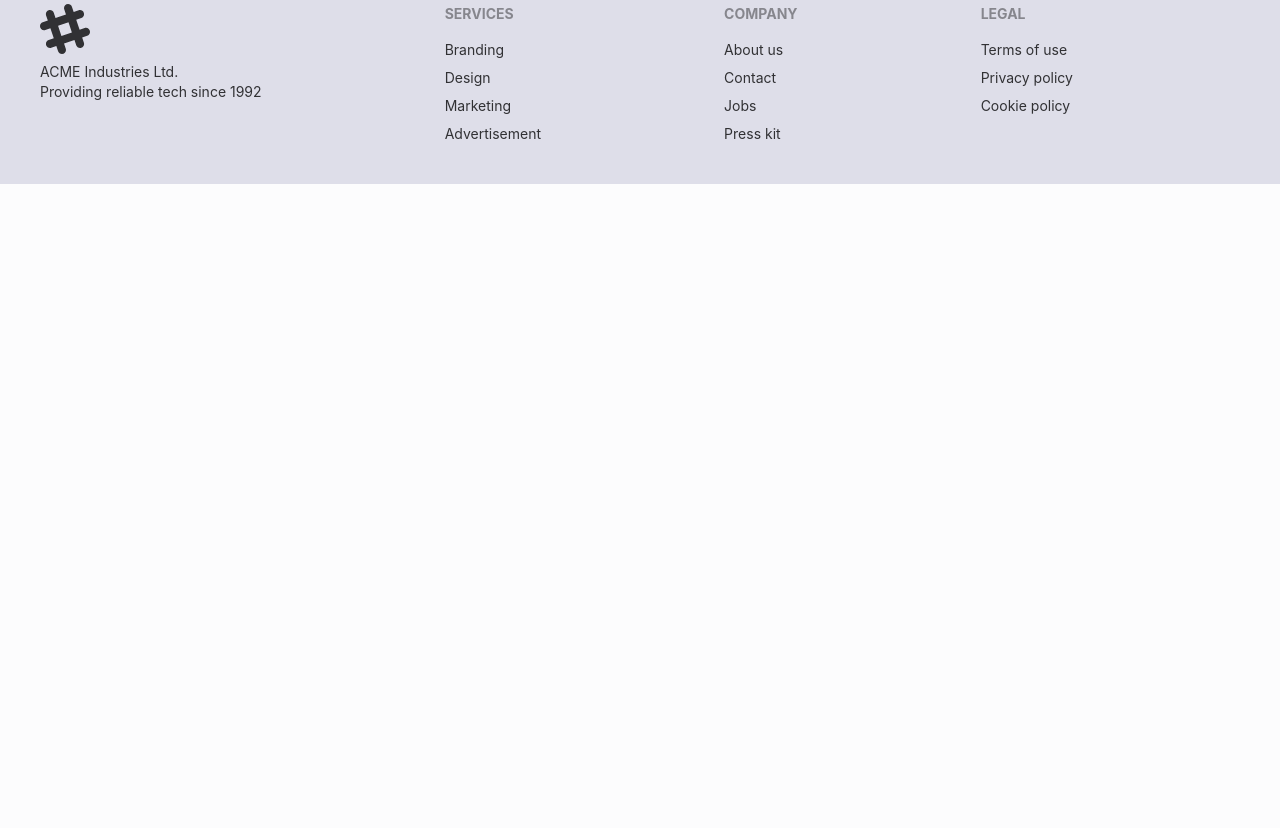
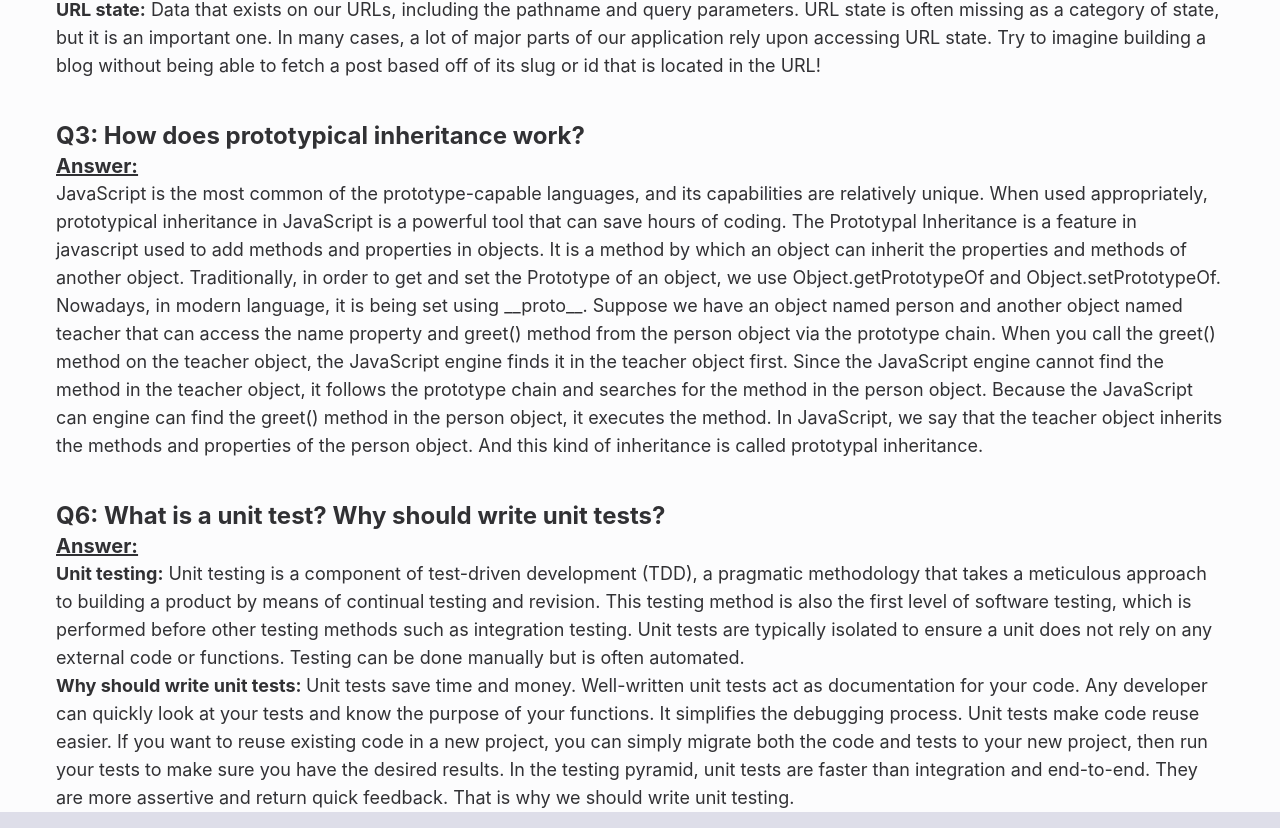
Before and after one commit to rayhan1650/parts-manufacturer-client, a React (Create React App) app: page /blogs in a window 1280 px wide. Shown: the part 632-1460 px from the top of the page. Before the commit the page ends 816 px from the top, so only its background shows below. Built offline with nearby package versions, Linux system fonts and the light colour scheme; no server answers.

Commit message:
dynamic value added to part & some blog added

```diff
--- a/public/index.html
+++ b/public/index.html
@@ -24,7 +24,7 @@
       work correctly both with client-side routing and a non-root public URL.
       Learn how to configure a non-root public URL by running `npm run build`.
     -->
-    <title>React App</title>
+    <title>Car Parts</title>
   </head>
   <body>
     <noscript>You need to enable JavaScript to run this app.</noscript>
--- a/src/Pages/Blogs/Blogs.js
+++ b/src/Pages/Blogs/Blogs.js
@@ -2,8 +2,11 @@ import React from "react";
 
 const Blogs = () => {
   return (
-    <div>
-      <h2>Blogs</h2>
+    <div className="px-14">
+      <h2 className="font-bold text-2xl mt-10">
+        Q1: How will you improve the performance of a React Application?
+      </h2>
+      <h4 className="font-bold text-xl underline ">Answer:</h4>
       <ol className="text-lg">
         <li>1. We should keep component state local where necessary.</li>
         <li>
@@ -24,7 +27,7 @@ const Blogs = () => {
         </li>
       </ol>
 
-      <h2 className="font-bold text-2xl">
+      <h2 className="font-bold text-2xl mt-10">
         Q2: What are the different ways to manage a state in a React
         application?
       </h2>
@@ -54,6 +57,58 @@ const Blogs = () => {
         building a blog without being able to fetch a post based off of its slug
         or id that is located in the URL!
       </p>
+
+      <h2 className="font-bold text-2xl mt-10">
+        Q3: How does prototypical inheritance work?
+      </h2>
+      <h4 className="font-bold text-xl underline ">Answer:</h4>
+      <p className="text-lg">
+        JavaScript is the most common of the prototype-capable languages, and
+        its capabilities are relatively unique. When used appropriately,
+        prototypical inheritance in JavaScript is a powerful tool that can save
+        hours of coding. The Prototypal Inheritance is a feature in javascript
+        used to add methods and properties in objects. It is a method by which
+        an object can inherit the properties and methods of another object.
+        Traditionally, in order to get and set the Prototype of an object, we
+        use Object.getPrototypeOf and Object.setPrototypeOf. Nowadays, in modern
+        language, it is being set using __proto__. Suppose we have an object
+        named person and another object named teacher that can access the name
+        property and greet() method from the person object via the prototype
+        chain. When you call the greet() method on the teacher object, the
+        JavaScript engine finds it in the teacher object first. Since the
+        JavaScript engine cannot find the method in the teacher object, it
+        follows the prototype chain and searches for the method in the person
+        object. Because the JavaScript can engine can find the greet() method in
+        the person object, it executes the method. In JavaScript, we say that
+        the teacher object inherits the methods and properties of the person
+        object. And this kind of inheritance is called prototypal inheritance.
+      </p>
+
+      <h2 className="font-bold text-2xl mt-10">
+        Q6: What is a unit test? Why should write unit tests?
+      </h2>
+      <h4 className="font-bold text-xl underline ">Answer:</h4>
+      <p className="text-lg">
+        <strong>Unit testing:</strong> Unit testing is a component of
+        test-driven development (TDD), a pragmatic methodology that takes a
+        meticulous approach to building a product by means of continual testing
+        and revision. This testing method is also the first level of software
+        testing, which is performed before other testing methods such as
+        integration testing. Unit tests are typically isolated to ensure a unit
+        does not rely on any external code or functions. Testing can be done
+        manually but is often automated.
+        <br />
+        <strong>Why should write unit tests: </strong>Unit tests save time and
+        money. Well-written unit tests act as documentation for your code. Any
+        developer can quickly look at your tests and know the purpose of your
+        functions. It simplifies the debugging process. Unit tests make code
+        reuse easier. If you want to reuse existing code in a new project, you
+        can simply migrate both the code and tests to your new project, then run
+        your tests to make sure you have the desired results. In the testing
+        pyramid, unit tests are faster than integration and end-to-end. They are
+        more assertive and return quick feedback. That is why we should write
+        unit testing.
+      </p>
     </div>
   );
 };
--- a/src/Pages/Home/Banner/Banner.js
+++ b/src/Pages/Home/Banner/Banner.js
@@ -13,7 +13,7 @@ const Banner = () => {
           </p>
           <button className="btn btn-primary">Get Started</button>
         </div>
-        <img src="car_parts.png" alt="" />
+        <img src="https://i.ibb.co/s92CZhL/car-parts.png" alt="" />
       </div>
     </div>
   );
--- a/src/Pages/Home/Part/Part.js
+++ b/src/Pages/Home/Part/Part.js
@@ -2,6 +2,7 @@ import React from "react";
 
 const Part = ({ part }) => {
   const {
+    _id,
     name,
     img,
     description,
@@ -10,13 +11,13 @@ const Part = ({ part }) => {
     pricePerUnit,
   } = part;
   return (
-    <div className="card bg-base-100 shadow-xl">
+    <div className="card bg-base-50 shadow-xl">
       <figure className="px-10 pt-10 bg-sky-100">
-        <img src="tire.png" alt="Shoes" className="rounded-xl" />
+        <img src={img} alt="Shoes" className="rounded-xl max-h-72" />
       </figure>
       <div className="card-body">
         <h2 className="card-title text-primary">{name}</h2>
-        <p>{description}</p>
+        <p className="text-justify">{description}</p>
         <h4 className="font-bold">Available Quantity: {availableQuantity}</h4>
         <h4 className="font-bold">
           Minimum Order Quantity: {minOrderQuantity}
```
Also changed, not shown: public/parts.json (+32 -31 lines), public/tire.png (deleted), 1 other file (tests, documents, lock files or other folders).
